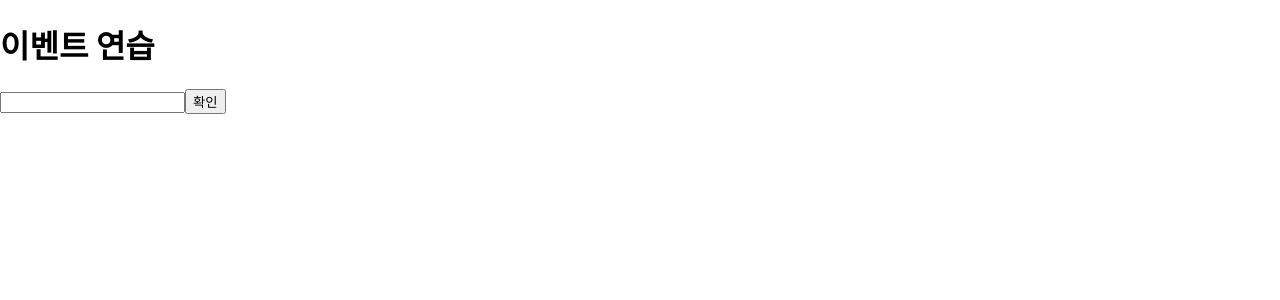
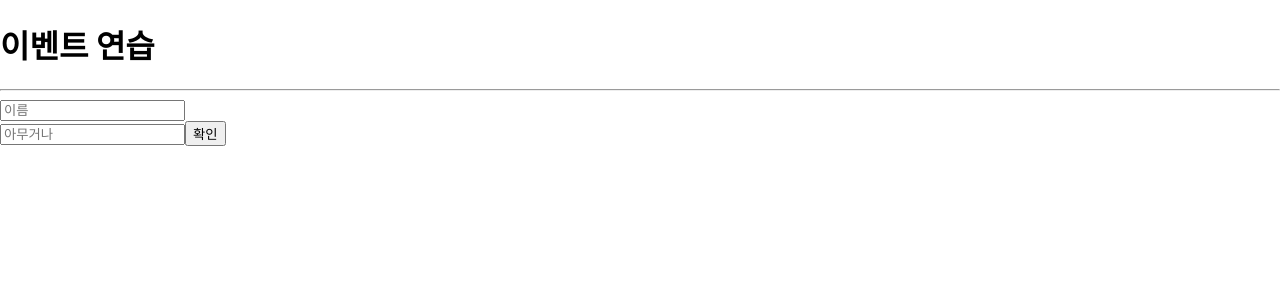
Before and after one commit to bohyun611kim/hello-react, a React (Create React App) app: page / in a window 1280 px wide. Shown: the top 300 px of the page. Built offline with nearby package versions, Linux system fonts and the light colour scheme.

Commit message:
이벤트 key: valye 설정

```diff
--- a/src/EventPractice.js
+++ b/src/EventPractice.js
@@ -3,27 +3,32 @@ import React, { Component } from 'react';
 class EventPractice extends Component {
     // 상태값 설정
     state = {
+        username: '',
         messsage: '',
     };
 
     // 핸들러
     handleChange = (e) => {
-        console.log(e.target.value);
         this.setState({
-            messsage: e.target.value,
+            [e.target.name]: e.target.value,
         });
     };
 
     handleClick = () => {
-        alert(this.state.messsage);
-        this.setState({ messsage: '' });
+        alert(this.state.username + ': ' + this.state.messsage);
+        this.setState({
+            username: '',
+            messsage: '',
+        });
     };
 
     render() {
         return (
             <div>
-                <h1>이벤트 연습</h1>
-                <input type="text" name="message" value={this.state.messsage} onChange={this.handleChange} />
+                <h1>이벤트 연습</h1> <hr />
+                <input type="text" name="username" placeholder="이름" value={this.state.username} onChange={this.handleChange}></input>
+                <br />
+                <input type="text" name="messsage" placeholder="아무거나" value={this.state.messsage} onChange={this.handleChange}></input>
                 <button onClick={this.handleClick}>확인</button>
             </div>
         );
```
